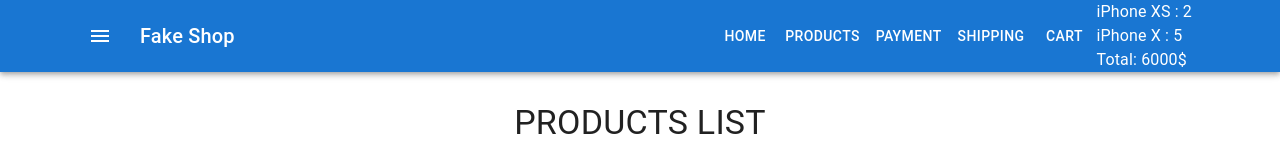
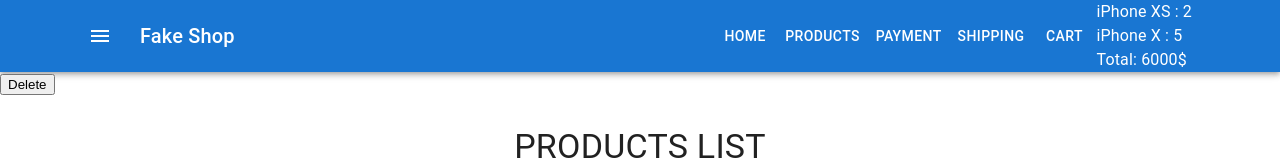
Before and after one commit to Oleg-Koshelevskiy/react-fake-shop, a React (Create React App) app: page / in a window 1280 px wide. Shown: the top 164 px of the page. Built offline with nearby package versions, Linux system fonts and the light colour scheme.

Commit message:
added removeProductFromCart

```diff
--- a/src/container/App.js
+++ b/src/container/App.js
@@ -15,10 +15,17 @@ const App = () => {
             [id]: (prevState[id] || 0) + count,
         }))
 
+    const removeProductFromCart = (id) => {
+        let prevProductsInCart = { ...productsInCart }
+        delete prevProductsInCart[id]
+        return setProductsInCart(prevProductsInCart)
+    }
+
     return (
         <>
             <CssBaseline />
             <Header productsInCart={productsInCart} />
+            <button onClick={() => removeProductFromCart(1)}>Delete</button>
             <Main
                 addProductToCart={addProductToCart}
                 productsInCart={productsInCart}
```
